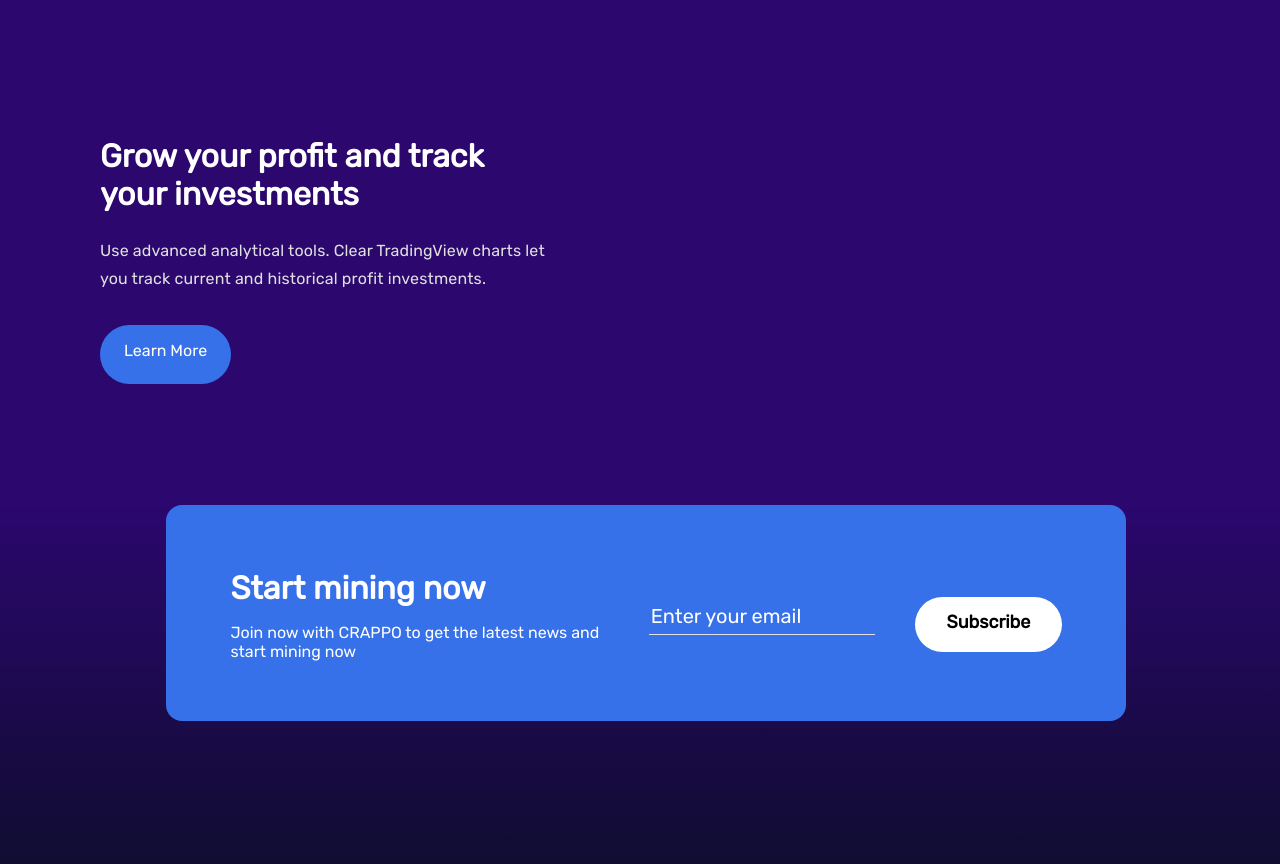
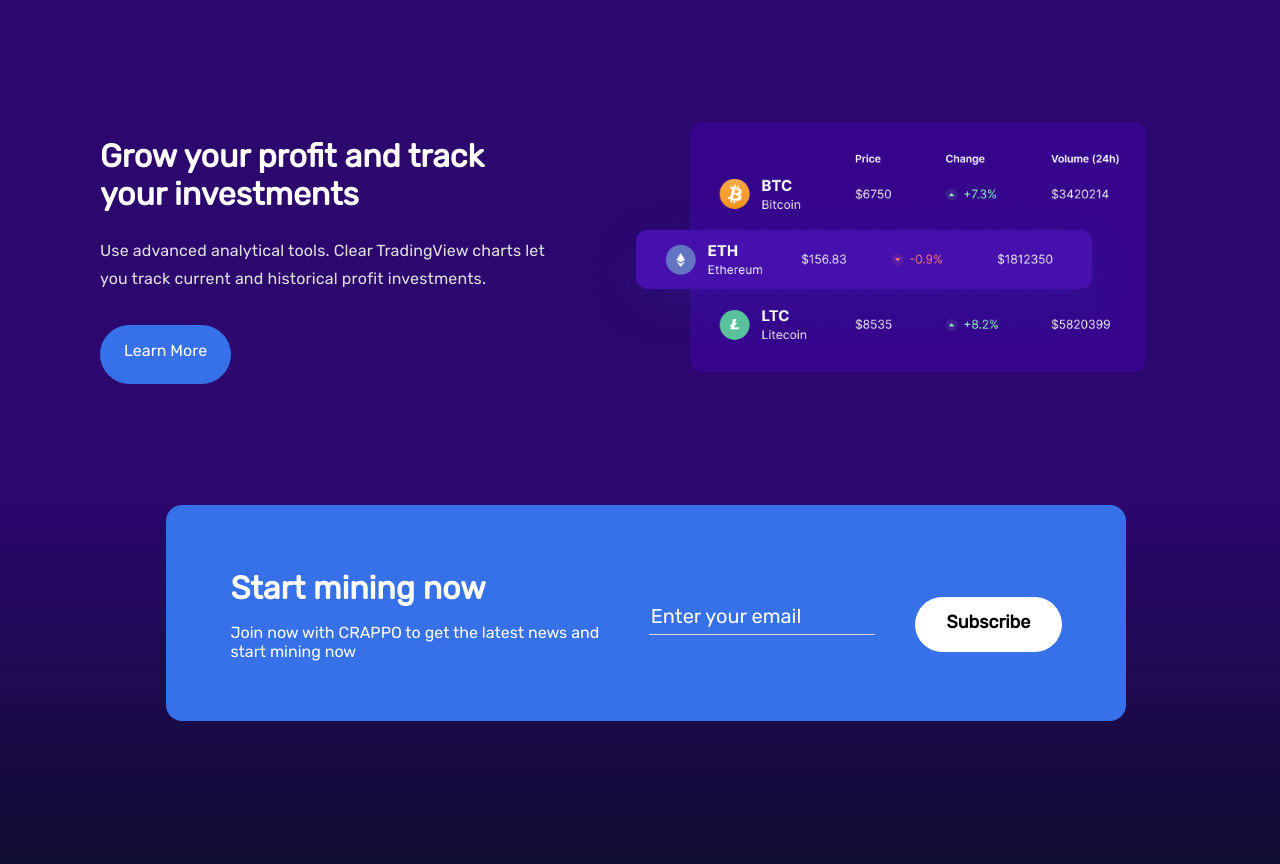
Before and after one commit to vladmomot/figmasite, a plain HTML site: page index.html in a window 1280 px wide. Shown: the part 4237-5101 px from the top of the page. Drawn offline with Linux system fonts and the light colour scheme.

Commit message:
Update index.html

```diff
--- a/index.html
+++ b/index.html
@@ -157,7 +157,7 @@
         </div>
 
         <div class="grow-profit">
-      	  <img src="itable.png" alt="" />
+      	  <img src="table.png" alt="" />
           <div class="text">
       	    <h2>Grow your profit and track your investments</h2>
       	    <p>Use advanced analytical tools. Clear TradingView charts let you track current and historical profit investments. </p>
```
